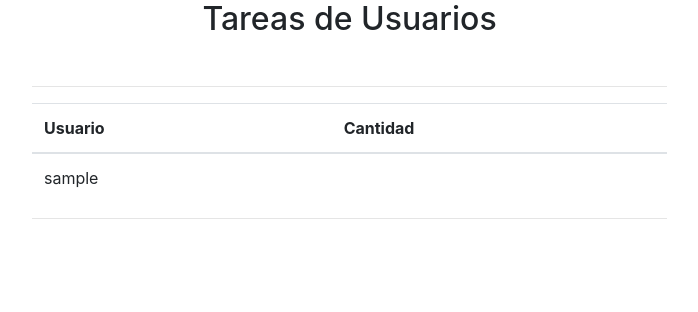
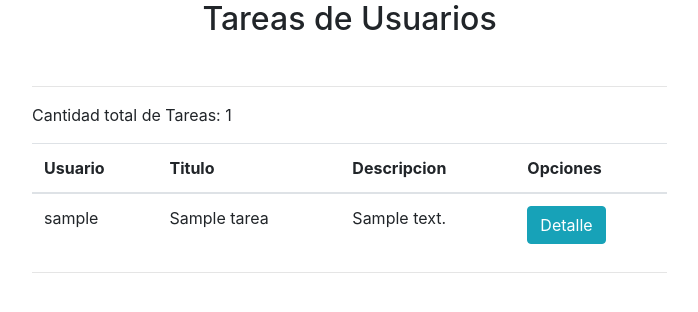
Before and after one commit to scarrascofuentes/todolisto_django, a Django app: template main/templates/admin.html in a window 1280 px wide. Shown: the part 56-368 px from the top of the page, without its empty margins (53-751 px from the left). Run offline with Django 3.2, Linux system fonts and the light colour scheme; the template is opened without the code that fills it: values that come from a table or form of the project are taken from there, others are empty; tables that the repository leaves empty hold one stand-in row (values such as "Sample post"); some libraries are stand-ins or nearby versions.

Commit message:
feat: Se finaliza vista de admin

```diff
--- a/main/templates/admin.html
+++ b/main/templates/admin.html
@@ -1,8 +1,6 @@
-{% extends 'baseConectado.html' %}
-
-{% block content %}
+{% extends 'baseConectado.html' %} {% block content %}
 <div class="container">
-	<div class="row" >
+	<div class="row">
 
 		<div class="col-7">
 
@@ -11,18 +9,28 @@
 			<hr>
 			<div class="table-responsive">
 
+				<p>Cantidad total de Tareas: {{tareasAdmin.count}} </p>
 				<table class="table  table-hover" style="width:100%">
 					<thead>
+
 						<th>Usuario</th>
-	           <th>Cantidad</th>
+						<th>Titulo</th>
+						<th>Descripcion</th>
+						<th>Opciones </th>
 
 					</thead>
 
-	         {% for usuario in usuarios %}
+					{% for tarea in tareasAdmin %}
 
 					<tr>
-	           <td>{{usuario.username}}</td>
-	           <td></td>
+						<td>{{tarea.usuario.username}}</td>
+						<td>{{tarea.titulo}}</td>
+						<td>{{tarea.descripcion}}</td>
+						<td>
+
+							<a class="btn btn-info" href="{% url 'detalleTarea' tarea.id %}">Detalle</a>
+
+						</td>
 					</tr>
 
 
--- a/main/views.py
+++ b/main/views.py
@@ -52,12 +52,13 @@ def admin(request):
 def tareas(request):
 
     tareas = Tarea.objects.filter(usuario=request.user)
+    tareasAdmin = Tarea.objects.all()
     tipos = TipoTarea.objects.all()
     estados = EstadoTarea.objects.all()
     usuarios = User.objects.all()
 
     if request.user.username == 'admin':
-        return render(request, 'admin.html', { 'usuarios' : usuarios})
+        return render(request, 'admin.html', { 'usuarios' : usuarios , 'tareasAdmin' : tareasAdmin})
     else:
         return render(request, "tareas.html", { 'tareas' : tareas, 'tipos': tipos, 'estados': estados})
 
```
Lines whose indentation alone changed are shown as unchanged.
